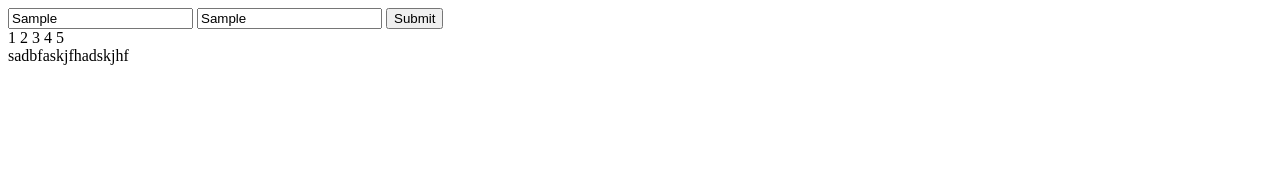
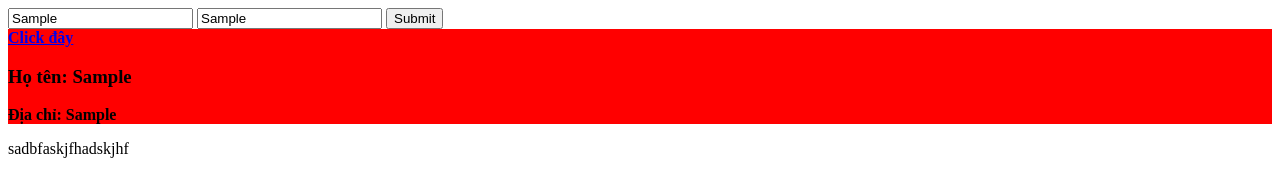
Before and after one commit to angocit/jsnangcao, a plain HTML site: page index.html in a window 1280 px wide. Both pictures are taken after typing "Sample", "Sample" into the empty fields and a click on the button "Submit". Drawn offline with Linux system fonts and the light colour scheme.

Commit message:
b4:Truy cập, thao tác DOM

```diff
--- a/b4.js
+++ b/b4.js
@@ -15,3 +15,84 @@ console.log(span);
 // Truy cập theo name // Trả về danh sách
 const hoten = document.getElementsByName("hoten")
 console.log(hoten);
+// querySelector và querySelectorAll => có cú pháp giống nhau
+// Điểm khác:
+// -querySelector trả về 1 ptu đầu tiên mà nó tìm thấy
+// -querySelectorAll trả về danh sách ptu mà nó tìm thấy
+// Ví dụ :
+// Tìm theo id
+const content2 = document.querySelector("#content")
+console.log(content2);
+// TÌm theo class
+const item2 = document.querySelector(".item")
+const item3 = document.querySelectorAll(".item")
+console.log(item2); // trả về 1 ptu
+console.log(item3); // trả về danh sách
+// Tìm theo tagname
+const span2 = document.querySelector("span")
+const span3 = document.querySelectorAll("span")
+console.log(span2); // trả về 1 ptu
+console.log(span3); // trả về danh sách
+// Truy cập theo attribute
+const value = document.querySelector('input[name="hoten"]')
+console.log(value);
+// Truy cập theo mối quan hệ, cha, con, phần tử liền kề
+// 1. truy cập từ phần tử cha
+const span4 = content.children  // trong đó content là p.tử cha
+console.log(span4);
+// 2. Truy cập phần tử cha từ phần tử con
+const content3 = span2.parentElement
+console.log(content3);
+// 3. Truy cập thông qua phần tử liền kề
+// Truy cập phần tử phía trước
+const precontent = content.previousElementSibling
+console.log(precontent);
+// truy cập ptu phía sau
+const nextcontent = content.nextElementSibling
+console.log(nextcontent);
+// Tạo mới ptu
+const newElm = document.createElement("button")
+// Chèn ptu mới tạo vào DOM
+// chèn làm phần tử con đầu tiên của content
+content.prepend(newElm)
+// chèn làm phần tử con cuối cùng content
+content.append(newElm)
+// TIP: sử dụng console.dir để xem các thuộc tính
+console.dir(content)
+// Thao tác trên DOM
+// THay đổi nội dung bên trong ptu
+content.innerHTML=`
+<a href="https://vtools.vn">Click đây</a>
+`
+// Thay đổi thuộc tính
+// Thay đổi class
+content.setAttribute("class","new-content")
+content.setAttribute("style","background:red;font-weight:bold")
+// Lấy giá trị của thuộc tính
+const spvalue = span2.getAttribute("data-value")
+console.log(spvalue);
+// Bắt sự kiện thông qua addEventListener
+// VD: Bắt sự kiện submit của button
+//  Truy cập button
+const button2 = document.querySelector("button")
+// Click
+button2.addEventListener("click",()=>{
+    // alert("Bạn vừa click")
+    // Truy cập input lấy giá trị
+    const hten = document.getElementById("name").value
+    const dchi = document.getElementById("address").value||"Không xác định"
+    const contentElm = document.createElement("p")
+    contentElm.innerHTML=`
+        <h3>Họ tên: ${hten}</h3>
+        <span>Địa chỉ: ${dchi}</span>
+    `
+    // Chèn vào content
+    content.append(contentElm)
+})
+// Di chuột vào, ra
+// button2.addEventListener("mouseenter",()=>{
+//     console.log("Bạn vừa di chuột vào");
+// })
+// button2.addEventListener("mouseleave",()=>{
+//     console.log("Bạn vừa di chuột ra");
+// })
--- a/index.html
+++ b/index.html
@@ -10,7 +10,7 @@
     <input id="address"/>
     <button onclick="submit()">Submit</button>
     <div id="content">
-        <span class="item">1</span>
+        <span class="item" data-value="10">1</span>
         <span class="item">2</span>
         <span class="item">3</span>
         <span class="item">4</span>
```
